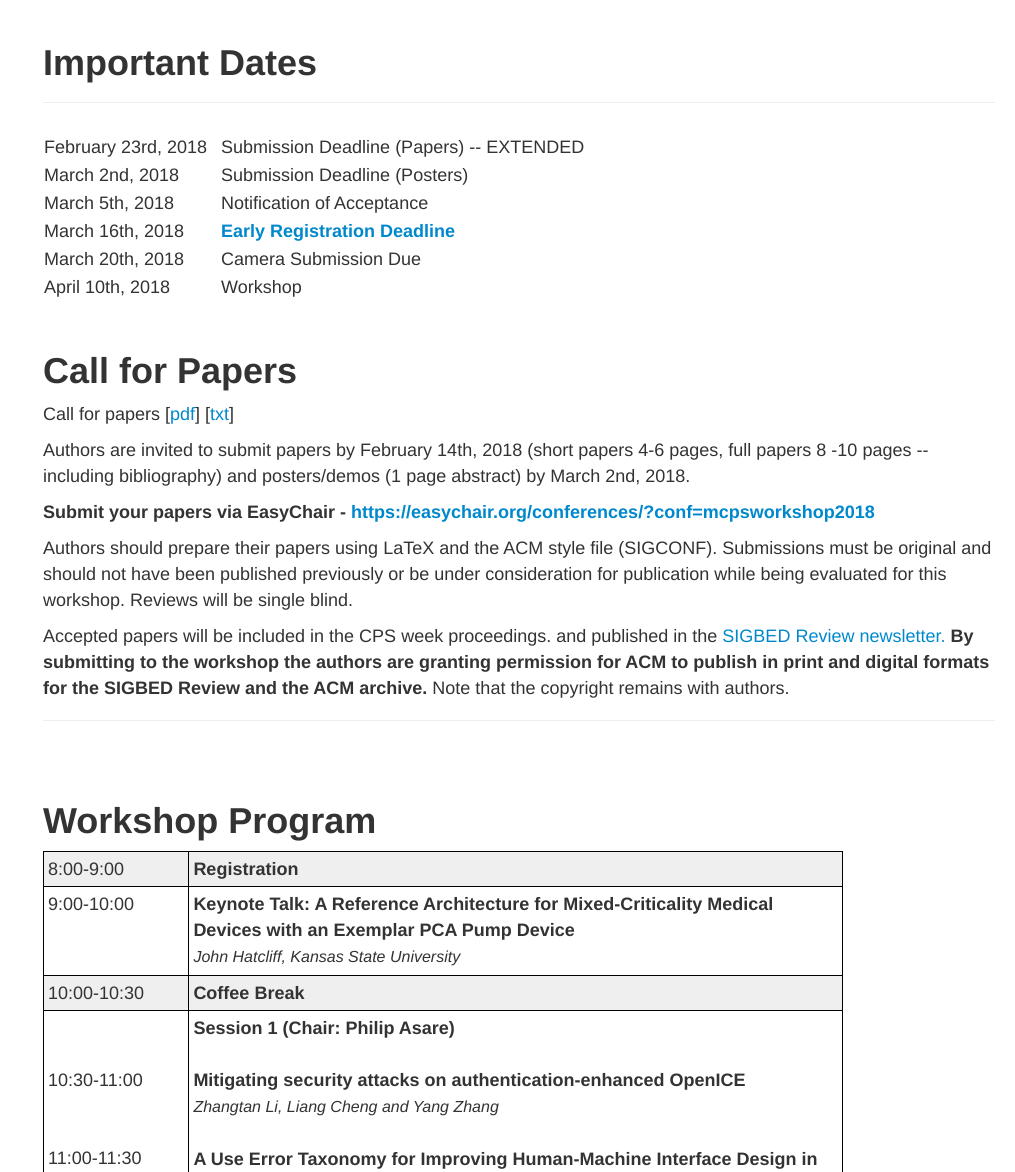
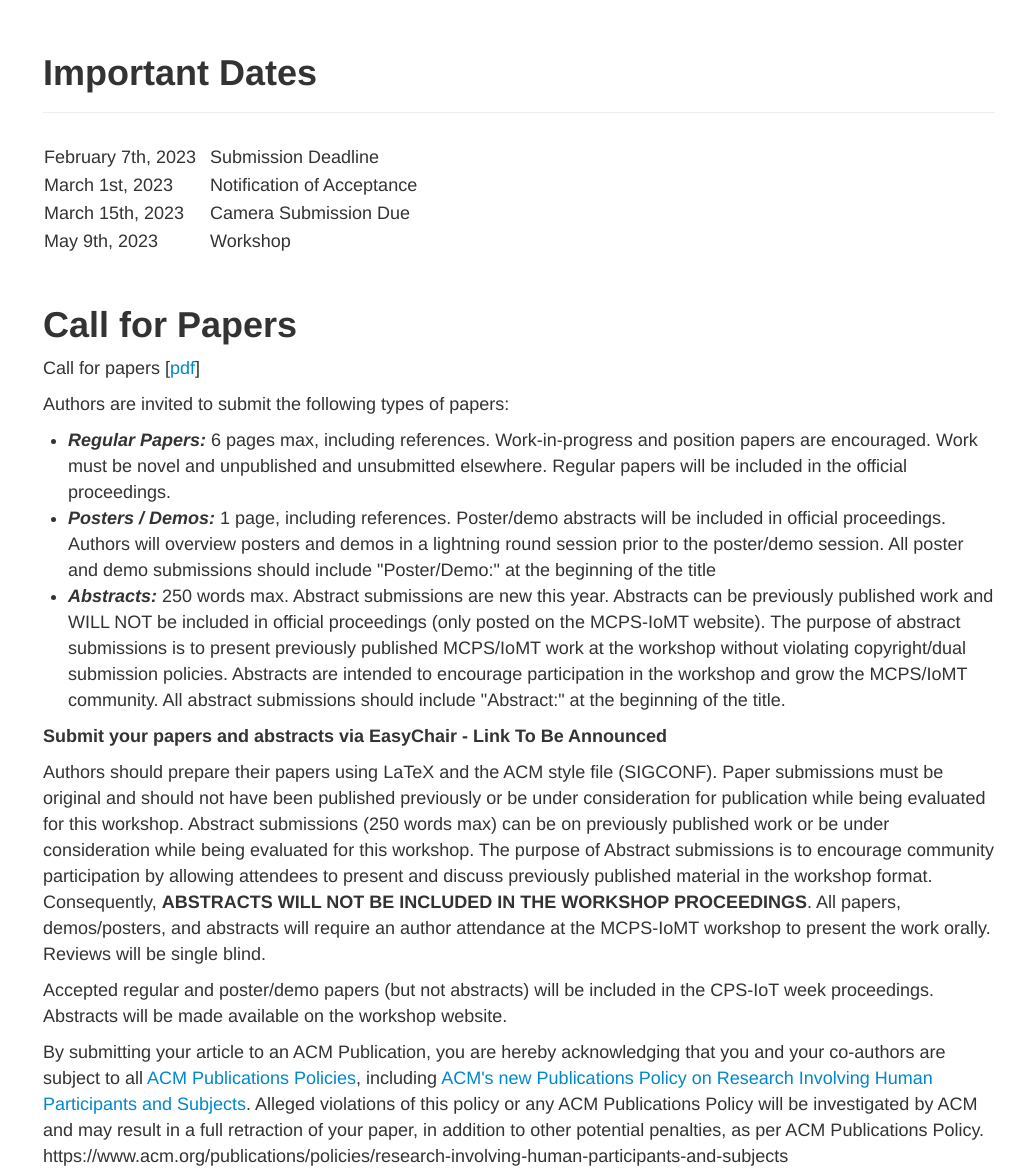
Before and after one commit to mcps-iomt/2022, a plain HTML site: page index.html in a window 1280 px wide. Shown: the part 1628-2800 px from the top of the page, without its empty margins (265-1280 px from the left). Drawn offline with Linux system fonts and the light colour scheme.

Commit message:
website final

```diff
--- a/index.html
+++ b/index.html
@@ -2,7 +2,7 @@
 <html lang="en">
   <head>
     <meta charset="UTF-8">
-    <title>Medical Cyber Physical Systems Workshop 2018</title>
+    <title>MCPS/IoMT 2022</title>
     <meta name="viewport" content="width=device-width, initial-scale=1.0">
     <meta name="description" content="">
     <meta name="author" content="">
@@ -67,10 +67,9 @@
       ================================================== -->
     <header class="jumbotron subhead" id="overview">
       <div class="container">
-        <h1>Medical Cyber Physical Systems Workshop 2018</h1>
-        <p class="lead">Medical Device Interoperability, Safety, and Security Assurance</p>
-        <h5>Hosted at <a href="https://cister.isep.ipp.pt/cpsweek2018/" target="_blank">Cyber-Physical Systems Week 2018</a> in Porto, Portugal</h5>
-        <h4>Workshop Date: April 10th, 2018</h4>
+        <h1>Medical Cyber Physical Systems (MCPS) and Internet of Medical Things (IoMT) Workshop 2023</h1>
+        <h5>Hosted at <a href="https://cps-iot-week2023.cs.utsa.edu/" target="_blank">Cyber-Physical Systems Week 2023</a> in San Antonio, Texas, USA</h5>
+        <h4>Workshop Date: May 9, 2023 </h4>
       </div>
     </header>
 
@@ -88,7 +87,6 @@
           <li class=""><a href="#keynote"><i class="icon-chevron-right"></i> Keynote</a></li>
           <!--<li class=""><a href="#panel"><i class="icon-chevron-right"></i> Panel Discussion</a></li>-->
           <li class=""><a href="#chair"><i class="icon-chevron-right"></i> Organizing Committee</a></li>
-          <li class=""><a href="#committee"><i class="icon-chevron-right"></i> Steering Committee</a></li>
           <li class=""><a href="#TPC"><i class="icon-chevron-right"></i> Program Committee</a></li>
         </ul>
       </div> <!-- span3 -->
@@ -99,11 +97,14 @@
         <section id="introduction">
           <div class="row">
 
+            <!--
             <b>Workshop Registration is Open!!! <a href="https://cister.isep.ipp.pt/cpsweek2018/reg" target="_blank">Register here</a> <br>(March 16, 2018 is early registration deadline)</b><br><br>
+            -->
 
-            <p>The Medical Cyber-Physical Systems (MCPS) workshop provides a forum for the presentation of research and development towards a new generation of smart medical systems that integrate human, cyber, and physical elements in closed-loop control. Such systems are essential to support innovative, networked medical device systems to improve safety and efficiency in health care. Designing safe and effective MCPS involves the work of a multi-disciplinary team of engineers, medical domain experts, and human factors specialists. This work needs to be supported by rigorous development processes and tools, as substantial evidence needs to be documented and integrated to justify design choices and ease the review process mandated by regulation. The MCPS workshop aims to bring together different stakeholders involved in the design, development, acquisition, and regulation of Medical CPS, and provide them with a stage that facilitates discussion of ideas, cross-pollination, and collaboration.</p>
+            <p>Medical Cyber-Physical Systems (MCPS) encompass a new generation of smart medical systems that integrate human, cyber, and physical elements in closed-loop control. They aim to improve patient care by enabling the delivery of advanced therapies and complex surgeries. An example is the artificial pancreas that allows people with diabetes to better manage their condition. Another example is medical robotic systems, which allow doctors to perform minimally-invasive surgeries that were not possible before. Such systems may be integrated into the Internet of Medical Things (IoMT) which consist of connected infrastructures of medical devices, mobile and web applications, and other health services. Designing safe and effective MCPS and IoMT involves the work of a multi-disciplinary team of engineers, medical domain experts, and human factors specialists. This work needs to be supported by rigorous development processes and tools, as substantial evidence needs to be documented and integrated to justify design choices and ease the review process mandated by regulation. The proposed workshop aims to bring together different stakeholders involved in the design, development, acquisition, and regulation of MCPS/IoMT, and provide them with a stage that facilitates discussion of ideas, cross-pollination, and collaboration.
+</p>
 
-            <p>The 8th MCPS workshop will be an one-day event co-located with CPS Week 2018 in Portugal. The objectives of the workshop are to provide opportunities for researchers, industrial practitioners, caregivers, and government agencies to demonstrate innovative development methods and tools, present experience reports, discuss open challenges, and explore ideas for future development of MCPS. Contributions are welcome on all aspects of system development, including specification, design, analysis, implementation, documentation, and certification of Medical CPS. Demonstrations of existing tools for design and analysis of Medical CPS are also encouraged. Topics of interest include, but are not limited to, the following:</p>
+            <p>The MCPS/IoMT workshop will be an one-day event co-located with CPS-IoT Week 2023 in San Antonio, TX, USA. The objectives of the MCPS and IoMT workshop 2023 are to provide opportunities for researchers, industrial practitioners, caregivers, and government agencies to demonstrate innovative development methods and tools, present experience reports, discuss open challenges, and explore ideas for future development of MCPS and the IoMT. Contributions are welcome on all aspects of system development, including specification, design, analysis, implementation, documentation, and certification of MCPS. Demonstrations of existing tools for design and analysis of MCPS are also encouraged. Topics of interest include, but are not limited to, the following:</p>
 
             <ul>
               <li><em><strong>Foundations for Integration of Medical Device Systems/Models:</strong></em> Component-based technologies for accelerated design and verifiable system integration, Systems of systems, Medical devices plug-and-play to support interoperability of heterogeneous systems;</li>
@@ -142,31 +143,21 @@
             <table>
             <tbody>
               <tr>
-                <td>February 23rd, 2018</td>
+                <td>February 7th, 2023</td>
                 <td width="10"></td>
-                <td>Submission Deadline (Papers) -- EXTENDED</td>
+                <td>Submission Deadline</td>
               </tr>
               <tr>
-                <td>March 2nd, 2018</td>
-                <td></td>
-                <td>Submission Deadline (Posters)</td>
-              </tr>
-              <tr>
-                <td>March  5th, 2018</td>
+                <td>March  1st, 2023</td>
                 <td></td>
                 <td>Notification of Acceptance </td>
               </tr>
-              <tr>
-                <td>March 16th, 2018</td>
-                <td></td>
-                <td><a href="https://cister.isep.ipp.pt/cpsweek2018/reg" target="_blank"><b>Early Registration Deadline</b></a></td>
-              <tr>
-                <td>March  20th, 2018</td>
+                <td>March  15th, 2023</td>
                 <td></td>
                 <td>Camera Submission Due</td>
               </tr>
               <tr>
-                <td>April 10th, 2018</td>
+                <td>May 9th, 2023</td>
                 <td></td>
                 <td>Workshop</td>
               </tr>
@@ -181,25 +172,47 @@
           <div class="row">
             <div class="page-header">
               <h1>Call for Papers</h1>
-              <p>Call for papers [<a href="MedCPS2018-CFP.pdf" target="_blank">pdf</a>] [<a href="MedCPS2018-CFP-text.txt" targert="_blank">txt</a>]</p>
-              <p>Authors  are invited to submit papers by February 14th, 2018 (short papers 4-6 pages,  full papers 8 -10 pages -- including bibliography) and posters/demos (1 page abstract) by March 2nd, 2018.</p>
-              <p><strong>Submit your papers via EasyChair - <a href="https://easychair.org/conferences/?conf=mcpsworkshop2018" target="_blank">https://easychair.org/conferences/?conf=mcpsworkshop2018</a></strong></p>
-              <p>Authors should prepare their papers using LaTeX and the ACM style file (SIGCONF).  Submissions must be original and should not have been published previously or be under consideration for publication while being evaluated for this workshop. Reviews will be single blind.</p>
-              <p>Accepted papers will be included in the CPS week proceedings.
-              and published in the <a href="http://dl.acm.org/citation.cfm?id=J994">SIGBED Review newsletter.</a> <b>By submitting to the workshop the authors are granting permission for ACM to publish in print and digital formats for the SIGBED Review and the ACM archive.</b> Note that the copyright remains with authors.</p>
+              <p>Call for papers [<a href="MCPS-IoMT-2023-CFP.pdf" target="_blank">pdf</a>]</p>
+              <p>Authors are invited to submit the following types of papers:</p>
+
+              <ul>
+
+                <li><em><strong>Regular Papers:</strong></em> 6 pages max, including references. Work-in-progress and position papers are encouraged.  Work must be novel and unpublished and unsubmitted elsewhere.  Regular papers will be included in the official proceedings.</li>
+
+                <li><em><strong>Posters / Demos:</strong></em> 1 page, including references. Poster/demo abstracts will be included in official proceedings.  Authors will overview posters and demos in a lightning round session prior to the poster/demo session. All poster and demo submissions should include "Poster/Demo:" at the beginning of the title</li>
+
+                <li><em><strong>Abstracts:</strong></em> 250 words max. Abstract submissions are new this year.  Abstracts can be previously published work and WILL NOT be included in official proceedings (only posted on the MCPS-IoMT website).  The purpose of abstract submissions is to present previously published MCPS/IoMT work at the workshop without violating copyright/dual submission policies.  Abstracts are intended to encourage participation in the workshop and grow the MCPS/IoMT community. All abstract submissions should include "Abstract:" at the beginning of the title.</li>
+
+              </ul>
+
+
+
+              <p><strong>Submit your papers and abstracts via EasyChair - Link To Be Announced
+                <!--<a href="https://easychair.org/conferences/?conf=mcpsworkshop2018" target="_blank">https://easychair.org/conferences/?conf=mcpsworkshop2018</a>
+                -->
+              </strong></p>
+              <p>Authors should prepare their papers using LaTeX and the ACM style file (SIGCONF).  Paper submissions must be original and should not have been published previously or be under consideration for publication while being evaluated for this workshop. Abstract submissions (250 words max)  can be on previously published work or be under consideration while being evaluated for this workshop.  The purpose of Abstract submissions is to encourage community participation by allowing attendees to present and discuss previously published material in the workshop format.  Consequently, <b>ABSTRACTS WILL NOT BE INCLUDED IN THE WORKSHOP PROCEEDINGS</b>.  All papers, demos/posters, and abstracts will require an author attendance at the MCPS-IoMT workshop to present the work orally.  Reviews will be single blind.</p>
+
+              <p>Accepted regular and poster/demo papers (but not abstracts) will be included in the CPS-IoT week proceedings. Abstracts will be made available on the workshop website.</p>
+
+              <p>By submitting your article to an ACM Publication, you are hereby acknowledging that you and your co-authors are subject to all <a href="https://www.acm.org/publications/policies" target="_blank">ACM Publications Policies</a>, including <a href="https://www.acm.org/publications/policies/research-involving-human-participants-and-subjects" target="_blank">ACM's new Publications Policy on Research Involving Human Participants and Subjects</a>. Alleged violations of this policy or any ACM Publications Policy will be investigated by ACM and may result in a full retraction of your paper, in addition to other potential penalties, as per ACM Publications Policy. https://www.acm.org/publications/policies/research-involving-human-participants-and-subjects</p>
+
+              <p> Please ensure that you and your co-authors <a href="https://orcid.org/register" target="_blank">obtain an ORCID ID</a>, so you can complete the publishing process for your accepted paper. ACM has been involved in ORCID from the start and we have recently made <a href="https://authors.acm.org/author-resources/orcid-faqs" target="_blank">a commitment to collect ORCID IDs from all of our published authors</a>. The collection process has started and will roll out as a requirement throughout 2022. We are committed to improve author discoverability, ensure proper attribution and contribute to ongoing community efforts around name normalization; your ORCID ID will help in these efforts.</p>
+
             </div>
           </div>
         </section>
 
         <!-- Workshop Program
         ================================================== -->
+
         <section id="program">
           <div class="row">
             <div class="page-header">
               <h1>Workshop Program</h1>
-              <!--<p> To be announced</p>-->
+              <p><b> To Be Announced</b></p>
 
-
+              <!--
               <table cellpadding="0" cellspacing="0" class="c12" width="800">
                 <tbody>
                   <tr>
@@ -305,6 +318,7 @@
                   </tr>
                 </tbody>
               </table>
+              -->
 
             </div>
           </div>
@@ -324,12 +338,15 @@
           <div class="row">
             <div class="page-header">
             <h1>Keynote</h1>
+
+            <p><b>To Be Announced</b></p>
+            <!--
             <p> <b>A Reference Architecture for Mixed-Criticality Medical Devices with an Exemplar PCA Pump Device </b></p>
             <p> <b><i>John Hatcliff, Kansas State University</i></b> </p>
-       <!-- <iframe src="https://docs.google.com/document/d/1uxOJaIky3vTnYSQB9mFvLsjx_eeVcHzSrWotOo3__mM/pub?embedded=true" width="600" height="700"></iframe>
-       -->
 
             </div>
+
+
             <p><b>Abstract</b></p>
             <p>Building safe and secure interoperable medical devices with
             accompanying assurance artifacts can often be
@@ -384,7 +401,7 @@
             Dr. Hatcliff co-chairs the Architecture Requirements Working Group of
             the AAMI / UL 2800 Joint Committee that is developing safety standards
             for medical device interoperability.</p>
-
+            -->
           </div>
         </section>
 
@@ -399,10 +416,9 @@
               <h1>Workshop Co-Chairs</h1>
               <p>This year&rsquo;s  workshop will be hosted by:</p>
               <ul>
-                <li><a href="http://philip.asare.net/" target="_blank">Philip Asare</a>, Bucknell University, USA</li>
-                <li><a href="https://www.cs.virginia.edu/~lufeng/" target="_blank">Lu Feng</a>, University of Virginia, USA</li>
-                <li><a href="http://haslab.uminho.pt/masci/" target="_blank">Paolo Masci</a>, INESC-TEC and Universidade do Minho, Portugal</li>
-                <li><a href="http://www.seas.upenn.edu/~weimerj/" target="_blank">James Weimer</a>, University of Pennsylvania, USA</li>
+                <li><a href="https://people.duke.edu/~mp275/" target="_blank">Miroslav Pajic</a>, Duke University, USA</li>
+                <li><a href="https://fling.seas.upenn.edu/~aawatson/dynamic/wordpress/" target="_blank">Amanda Watson</a>, University of Pennsylvania, USA</li>
+                <li><a href="https://jamesweimer.net/" target="_blank">James Weimer</a>, Vanderbilt University, USA</li>
               </ul>
             </div>
           </div>
@@ -411,6 +427,7 @@
 
         <!-- Steering Committee
         ================================================== -->
+        <!--
         <section id="committee">
           <div class="row">
             <div class="page-header">
@@ -424,7 +441,7 @@
             </div>
           </div>
         </section>
-
+        -->
 
         <!-- Program Committee
         ================================================== -->
@@ -432,6 +449,8 @@
           <div class="row">
             <div class="page-header">
               <h1>Program Committee</h1>
+              <p><b>To Be Announced</b></p>
+              <!--
               <p>Homa Alemzadeh, University of Virginia</p>
               <p>Ezio Bartocci, Vienna University of Technology</p>
               <p>Cinzia Bernardeschi, University of Pisa</p>
@@ -453,6 +472,7 @@
               <p>Krishna K. Venkatasubramanian, Worcester Polytechnic Institute</p>
               <p>Yi Zhang, US FDA</p>
               <p>Paolo  Zuliani, Newcastle University</p>
+              -->
             </div>
           </div>
         </section>
@@ -471,8 +491,11 @@
     ================================================== -->
     <footer class="footer">
       <div class="container">
+         <p>Hosted by the <a href="https://www.vanderbilt.edu/vise/" target="_blank">Vanderbilt Institute of Surgery and Engineering (VISE)</a> <br> and the
+          <a href="https://www.isis.vanderbilt.edu/" target="_blank">
+          Institute for Software Integrated Systems (ISIS)</a>
+          at <a href="https://www.vanderbilt.edu/" target="_blank">Vanderbilt University</a>.</p>
          <p>Template developed by <a href="http://mlab.seas.upenn.edu/" target="_blank">mLab</a> at the <a href="http://www.upenn.edu/" target="_blank">University of Pennsylvania</a>.</p>
-         <p>Hosted by the <a href="https://precise.seas.upenn.edu/" target="_blank">PRECISE Center</a> at the <a href="http://www.upenn.edu/" target="_blank">University of Pennsylvania</a>.</p>
       </div>
     </footer>
 
```
Also changed, not shown: MedCPS2018-CFP-text.txt (deleted), 4 other files.
